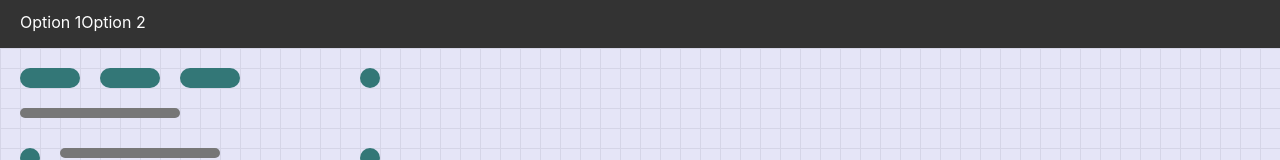
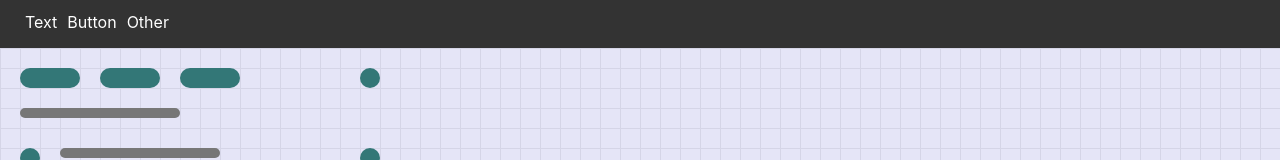
Before and after one commit to Johan-Melin/sketch-ui, a React (Vite) app: page / in a window 1280 px wide. Shown: the top 160 px of the page. Built offline with nearby package versions, Linux system fonts and the light colour scheme.

Commit message:
mouse touch preview

```diff
--- a/src/components/Canvas.jsx
+++ b/src/components/Canvas.jsx
@@ -32,18 +32,12 @@ export default function Canvas({selectedTool}) {
   useEffect(() => {
     const isTouchSupported = 'ontouchstart' in window || navigator.maxTouchPoints;
 
-    if (isTouchSupported) {
-      document.addEventListener('touchmove', handleTouchMove);
-    } else {
-      document.addEventListener('mousemove', handleMouseMove);
-    }
+    const handleMove = isTouchSupported ? handleTouchMove : handleMouseMove;
+    const typeOfMove = isTouchSupported ? 'touchmove' : 'mousemove';
+    document.addEventListener(typeOfMove, handleMove);
 
     return () => {
-      if (isTouchSupported) {
-        document.removeEventListener('touchmove', handleTouchMove);
-      } else {
-        document.removeEventListener('mousemove', handleMouseMove);
-      }
+     document.removeEventListener(typeOfMove, handleMove);
     };
   }, []);
 
@@ -56,7 +50,7 @@ export default function Canvas({selectedTool}) {
     setCoordinates({ x: touch.clientX, y: Math.max(touch.clientY, topBarHeight) });
   };
 
-  const tool = selectedTool === 'line' ? styles.horizontalLine : '';
+  const tool = selectedTool === 'line' ? styles.rect : styles.rect;
   const canvasClass = styles.canvas + (showGrid ? ' ' + styles.grid : '');
 
   const renderRectangles = (rectangles, className) => {
@@ -80,10 +74,13 @@ export default function Canvas({selectedTool}) {
       {renderRectangles(data.rect.input, styles.input)}
       <div
         className={tool}
-        style={{ top: 8 + coordinates.y - coordinates.y % gridSize }}
+        style={{
+          top: coordinates.y - coordinates.y % gridSize + (coordinates.y % 20 >= 8 ? 8 : -gridSize + 8),
+          left: coordinates.x - coordinates.x % gridSize
+        }}
       ></div>
-      {/*<p>Mouse/Touch X: {coordinates.x}</p>
-      <p>Mouse/Touch Y: {coordinates.y}</p>
+      {/*<p>Mouse/Touch X: {coordinates.x - coordinates.x % gridSize} {coordinates.x} </p>
+      <p>Mouse/Touch Y: {coordinates.y - coordinates.y % gridSize} {coordinates.y} </p>
       <p>Tool: {selectedTool}</p>*/}
     </div>
   );
--- a/src/components/Canvas.module.css
+++ b/src/components/Canvas.module.css
@@ -14,6 +14,9 @@
     position: absolute;
     z-index: -1;
     border-radius: 10px;
+    background-color: #777;
+    width: 20px;
+    height: 20px;
 }
 
 .btn {
--- a/src/components/TopBar.jsx
+++ b/src/components/TopBar.jsx
@@ -11,21 +11,31 @@ export default function TopBar({onToolChange}) {
          <label>
         <input
           type="radio"
-          value="select"
+          value="text"
           name="radioGroup"
           onChange={handleToolChange}
         />
-        Option 1
+        Text
       </label>
 
       <label>
         <input
           type="radio"
-          value="line"
+          value="button"
           name="radioGroup"
           onChange={handleToolChange}
         />
-        Option 2
+        Button
+      </label>
+
+      <label>
+        <input
+          type="radio"
+          value="other"
+          name="radioGroup"
+          onChange={handleToolChange}
+        />
+        Other
       </label>
     </div>
   )
--- a/src/components/TopBar.module.css
+++ b/src/components/TopBar.module.css
@@ -9,3 +9,7 @@
 input[type="radio"] {
     display: none;
 }
+
+label {
+    margin: 5px;
+}
```
